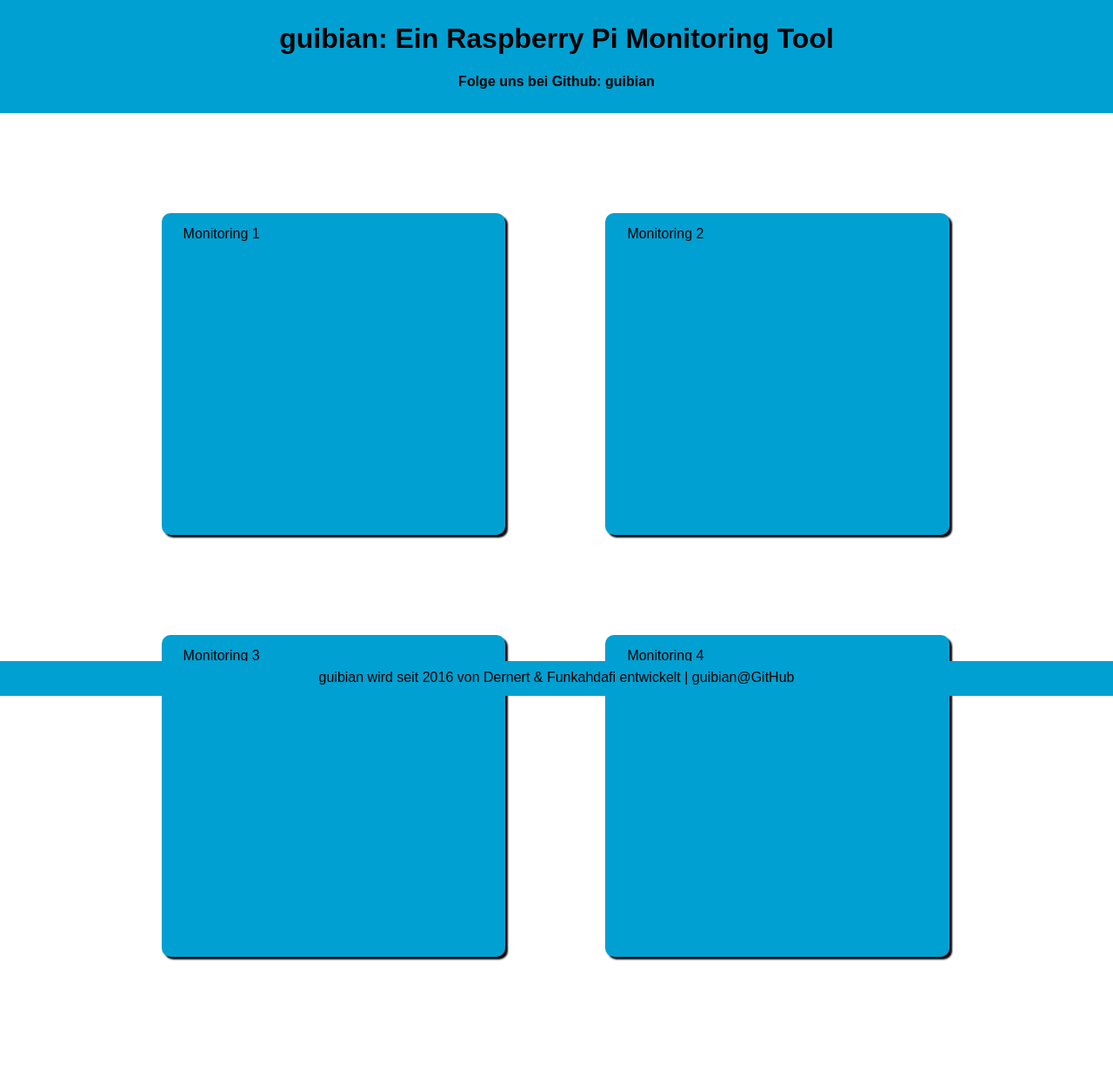
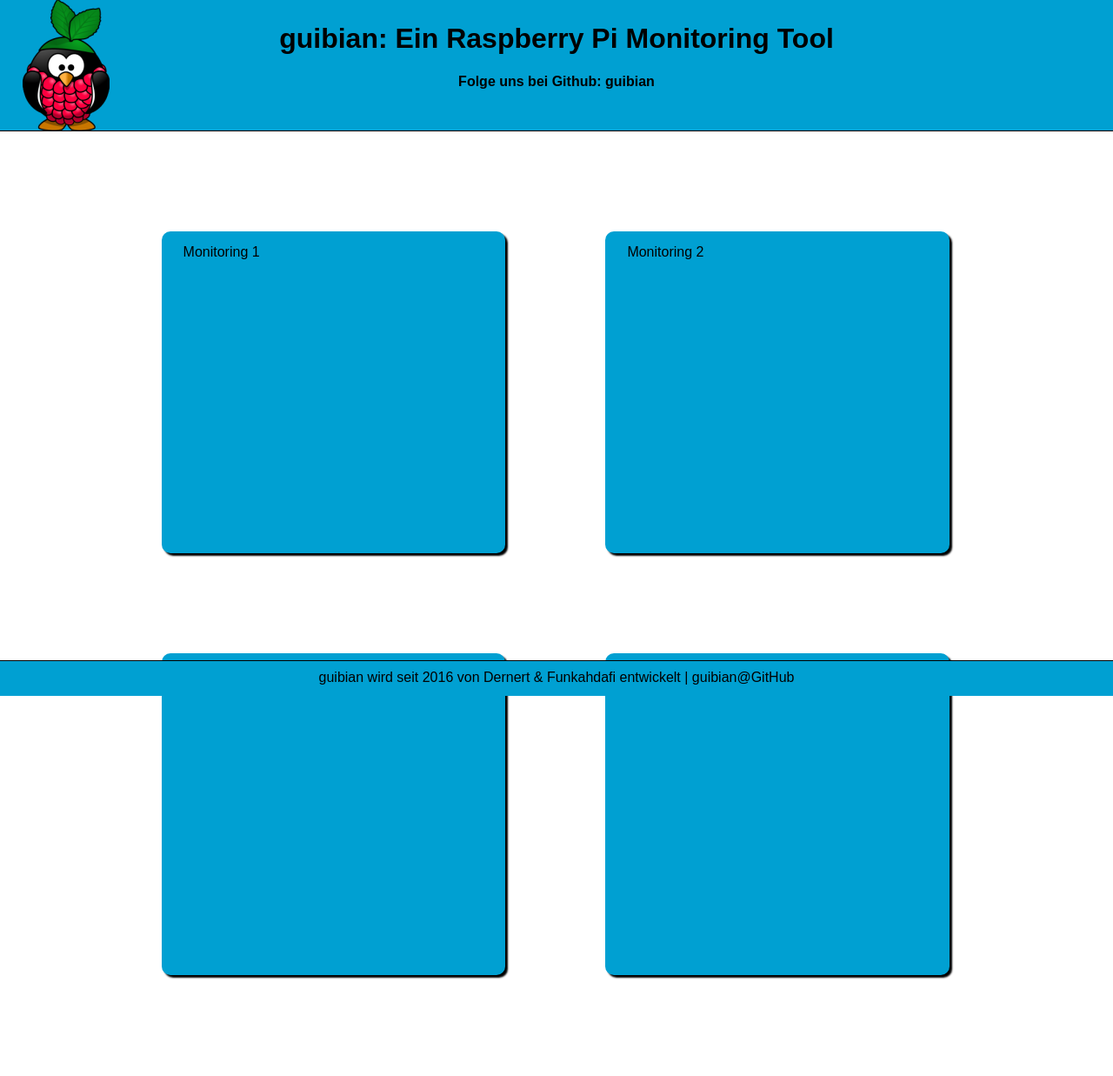
Before and after one commit to Dernert/guibian, a PHP site: page / in a window 1280 px wide. Shown: the whole page at 87% size. Before the commit the page ends 1105 px from the top, so only its background shows below. Run offline with PHP 8.4, Linux system fonts and the light colour scheme.

Commit message:
Update: CSS, PHP Hinzugefügt: png, ico

```diff
--- a/css/design.css
+++ b/css/design.css
@@ -2,6 +2,7 @@ body {
     margin: 0 auto;
     background-color: white;
     font-family: "Arial", Courier, mono;
+
 }
 
 #wrapper {
@@ -9,13 +10,24 @@ body {
     width: 100%;
 }
 
+
 #header {
     background-color: #00a0d2;
     color: black;
-    height: 100px;
+    height: 120px;
     width: 100%;
     padding-top: 5px;
     padding-bottom: 25px;
+    border-color: #000000;
+    border-top: 0;
+    border-left: 0;
+    border-right: 0;
+    border-bottom: 1px;
+    border-style: solid;
+    background-position: left, top;
+    background-image: url(".././images/raspberry-penguin-152-191477.png");
+    background-repeat: no-repeat;
+
 }
 
 #footer {
@@ -27,15 +39,16 @@ body {
     bottom: 0px;
     text-align: center;
     padding-top: 10px;
+    border-color: #000000;
+    border-top: 1px;
+    border-left: 0;
+    border-right: 0;
+    border-bottom: 0;
+    border-style: solid;
 }
 
-#links {
+.box{
     background-color: #00a0d2;
-    margin-top: 10%;
-    margin-left: 5%;
-    float: left;
-    width: 30%;
-    height: 350px;
     border-color: #000000;
     box-shadow: 3px 3px 2px #000000;
     color: #000000;
@@ -44,60 +57,27 @@ body {
     padding-left: 25px;
     padding-right: 25px;
     border-radius: 10px;
-}
-
-#mitte {
-    background-color: #00a0d2;
-    margin-top: 10%;
-    margin-left: 10%;
     float: left;
     width: 30%;
     height: 350px;
-    border-color: #000000;
-    box-shadow: 3px 3px 2px #000000;
-    color: #000000;
-    padding-top: 15px;
-    padding-bottom: 5px;
-    padding-left: 25px;
-    padding-right: 25px;
-    border-radius: 10px;
-
+    margin-top: 10%;
+}
+#links_oben {
+    margin-left: 5%;
 }
 
-#rechts {
-    background-color: #00a0d2;
-    margin-top: 10%;
+#rechts_oben {
+    margin-left: 10%;
+}
+
+#links_unten {
     margin-left: 5%;
     margin-bottom: 10%;
-    float: left;
-    width: 30%;
-    height: 350px;
-    border-color: #000000;
-    box-shadow: 3px 3px 2px #000000;
-    color: #000000;
-    padding-top: 15px;
-    padding-bottom: 5px;
-    padding-left: 25px;
-    padding-right: 25px;
-    border-radius: 10px;
 }
 
-#rechtsunten {
-    background-color: #00a0d2;
-    margin-top: 10%;
+#rechts_unten {
     margin-left: 10%;
     margin-bottom: 10%;
-    float: left;
-    width: 30%;
-    height: 350px;
-    border-color: #000000;
-    box-shadow: 3px 3px 2px #000000;
-    color: #000000;
-    padding-top: 15px;
-    padding-bottom: 5px;
-    padding-left: 25px;
-    padding-right: 25px;
-    border-radius: 10px;
 }
 
 #boxen {
--- a/index.php
+++ b/index.php
@@ -21,6 +21,7 @@
     <title>Willkommen zu guibian</title>
     <meta name="description" content="guibian: Raspberry Pi Monitoring Tool">
     <link href="./css/design.css" rel="stylesheet">
+    <link rel="icon" type="image/x-icon" href="./favicon/favicon.ico">
 </head>
 
 <body>
@@ -34,10 +35,10 @@
     </div>
 
     <div id="boxen">
-        <div id="links"> Monitoring 1</div>
-        <div id="mitte"> Monitoring 2</div>
-        <div id="rechts"> Monitoring 3</div>
-        <div id="rechtsunten"> Monitoring 4</div>
+        <div id="links_oben" class="box"> Monitoring 1</div>
+        <div id="rechts_oben" class="box"> Monitoring 2</div>
+        <div id="links_unten" class="box"> Monitoring 3</div>
+        <div id="rechts_unten" class="box"> Monitoring 4</div>
     </div>
 
     <div id="footer">guibian wird seit 2016 von <a href="https://github.com/Dernert" target="_blank">Dernert</a> & <a
```
Also changed, not shown: README.md, images/raspberry-penguin-152-191477.png (added).
